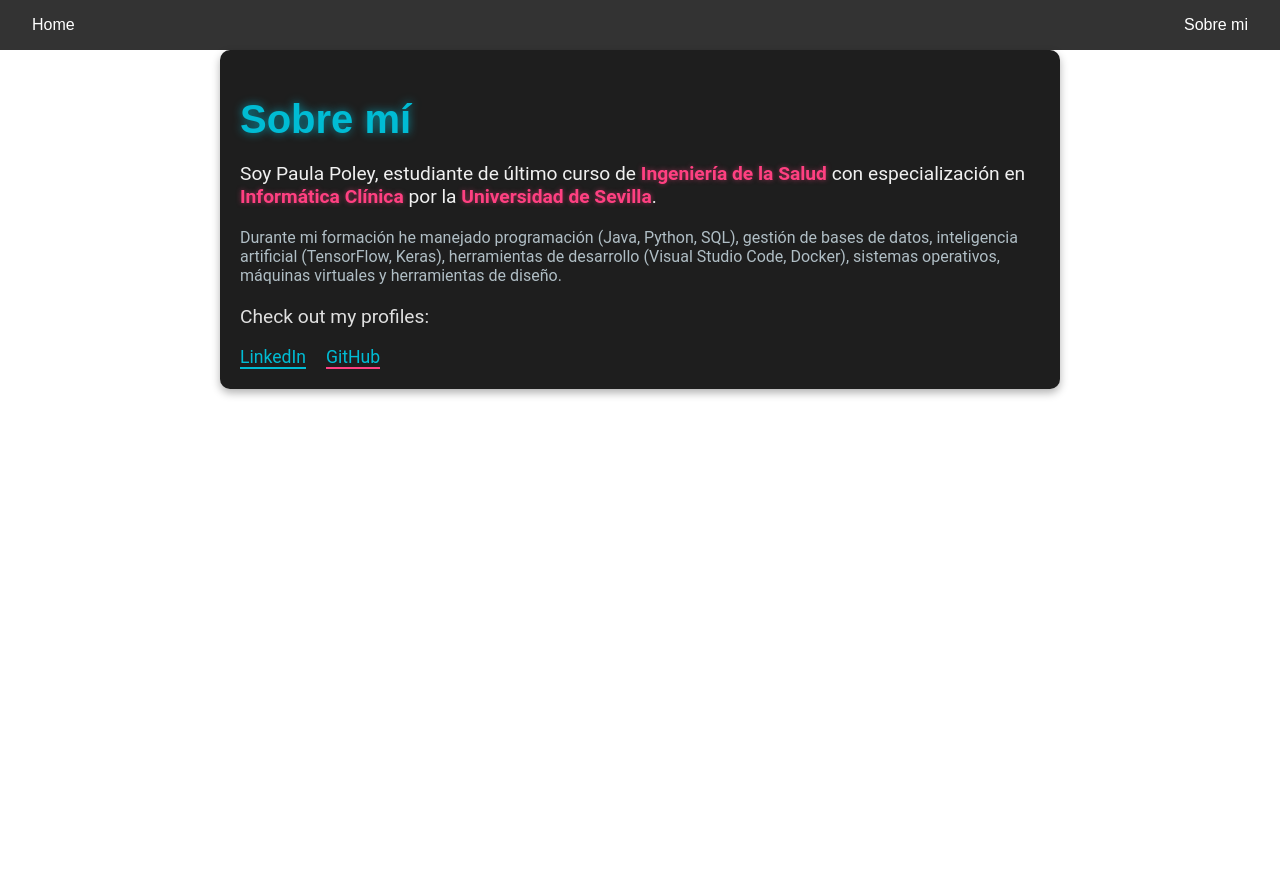
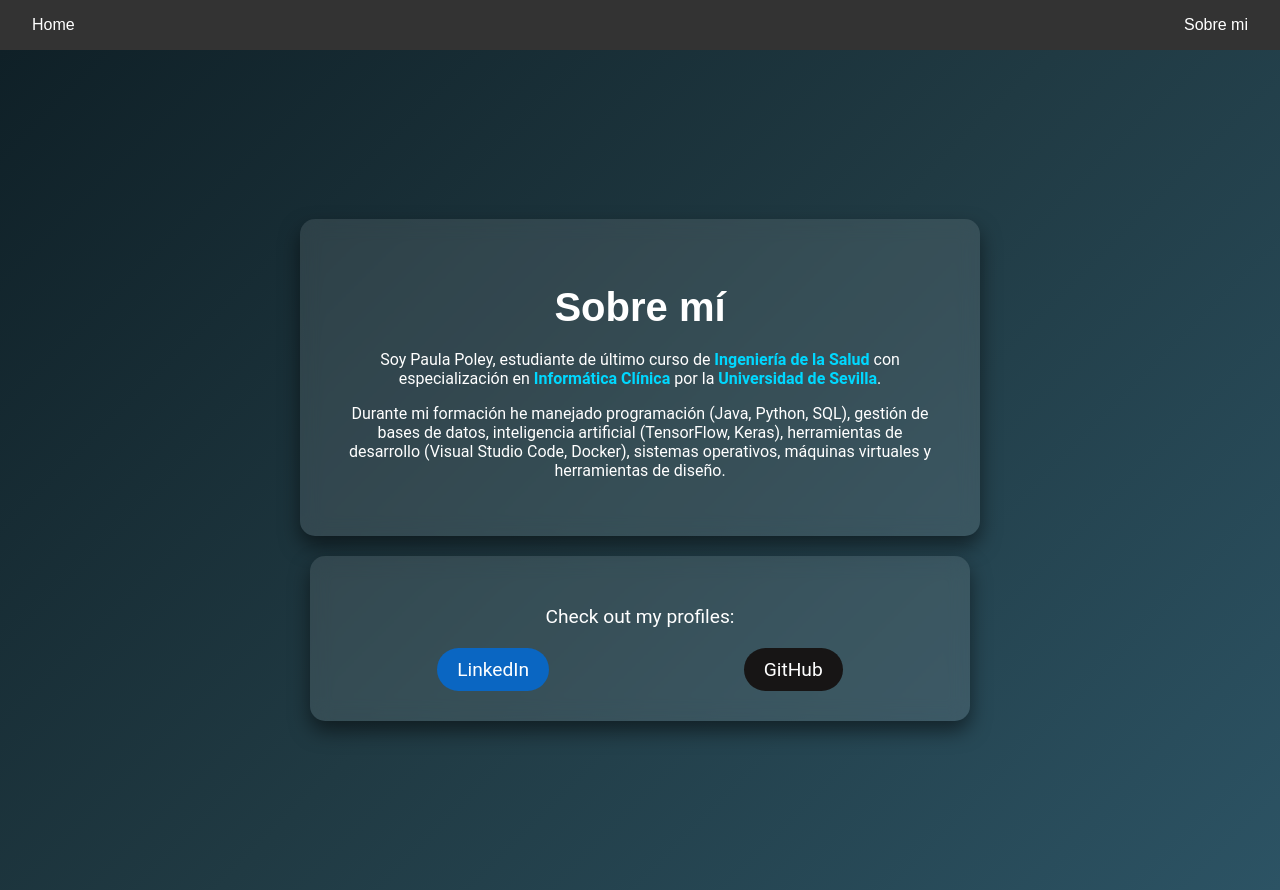
Before and after one commit to paulapoley/portfoliopaulapoley, a React (Create React App) app: page /about in a window 1280 px wide. Before the commit the page ends 800 px from the top, so only its background shows below. Built offline with nearby package versions, Linux system fonts and the light colour scheme.

Commit message:
Update About.css

```diff
--- a/src/pages/About.css
+++ b/src/pages/About.css
@@ -1,81 +1,92 @@
-/* General styles for the about-container */
 .about-container {
+  display: flex;
+  flex-direction: column;
+  justify-content: center;
+  align-items: center;
+  height: 100vh;
+  background: linear-gradient(135deg, #0f2027 0%, #203a43 50%, #2c5364 100%);
   padding: 20px;
-  max-width: 800px;
-  margin: 0 auto;
-  background-color: #1e1e1e; /* Dark background for a tech look */
-  color: #f0f0f0; /* Light text color for contrast */
-  border-radius: 10px; /* Rounded corners for a modern look */
-  box-shadow: 0 4px 8px rgba(0, 0, 0, 0.3); /* Subtle shadow for depth */
+  color: #ffffff;
+  font-family: 'Roboto', sans-serif;
 }
 
-/* Title style */
-.about-title {
-  font-size: 2.5em; /* Larger title for emphasis */
+.about-content {
+  text-align: center;
+  background: rgba(255, 255, 255, 0.1);
+  backdrop-filter: blur(10px);
+  padding: 40px;
+  border-radius: 15px;
+  box-shadow: 0 10px 20px rgba(0, 0, 0, 0.5);
+  max-width: 600px;
+  width: 100%;
   margin-bottom: 20px;
-  font-family: 'Orbitron', sans-serif; /* Futuristic font */
-  color: #00bcd4; /* Teal color for a tech vibe */
-  text-shadow: 0 0 10px rgba(0, 188, 212, 0.7); /* Glow effect */
 }
 
-/* Intro paragraph style */
-.about-intro {
+.about-title {
+  font-size: 2.5rem;
+  color: #FFFFFF;
   margin-bottom: 20px;
-  font-size: 1.2em;
-  font-family: 'Roboto', sans-serif; /* Modern, clean font */
+  font-family: 'Orbitron', sans-serif;
 }
 
-/* Details paragraph style */
-.about-details {
-  font-size: 1em;
-  font-family: 'Roboto', sans-serif;
-  color: #b0bec5; /* Slightly lighter text color for details */
+.about-text {
+  font-size: 1.2rem;
+  color: #f1f1f1;
+  margin-bottom: 30px;
 }
 
-/* Highlight style for important text */
 .highlight {
+  color: #00d8ff;
   font-weight: bold;
-  color: #ff4081; /* Bright pink for highlighting */
-  text-shadow: 0 0 5px rgba(255, 64, 129, 0.5); /* Subtle glow effect */
 }
 
-/* Links container style */
 .about-links-container {
-  margin-top: 20px;
+  text-align: center;
+  background: rgba(255, 255, 255, 0.1);
+  backdrop-filter: blur(10px);
+  padding: 30px;
+  border-radius: 15px;
+  box-shadow: 0 10px 20px rgba(0, 0, 0, 0.5);
+  max-width: 600px;
+  width: 100%;
 }
 
-/* Links intro style */
 .about-links-intro {
-  font-size: 1.2em;
-  font-family: 'Roboto', sans-serif;
-  color: #e0e0e0; /* Light color for the intro text */
+  font-size: 1.2rem;
+  margin-bottom: 20px;
+  color: #ffffff;
 }
 
-/* Style for links */
 .about-links {
   display: flex;
-  gap: 20px;
+  justify-content: space-around;
 }
 
 .about-link {
+  padding: 10px 20px;
   text-decoration: none;
-  font-size: 1.1em;
-  font-family: 'Roboto', sans-serif;
-  color: #00bcd4; /* Matching link color with title */
-  transition: color 0.3s, text-shadow 0.3s;
+  font-size: 1.2rem;
+  border-radius: 30px;
+  color: white;
+  transition: background-color 0.3s ease, transform 0.3s ease;
 }
 
-/* Hover effect for links */
 .about-link:hover {
-  color: #ff4081; /* Change color on hover */
-  text-shadow: 0 0 10px rgba(255, 64, 129, 0.7); /* Glow effect on hover */
+  transform: scale(1.1);
 }
 
-/* Specific styles for LinkedIn and GitHub links */
 .linkedin {
-  border-bottom: 2px solid #00bcd4; /* Underline effect for LinkedIn */
+  background-color: #0a66c2;
+}
+
+.linkedin:hover {
+  background-color: #084a90;
 }
 
 .github {
-  border-bottom: 2px solid #ff4081; /* Underline effect for GitHub */
+  background-color: #171515;
 }
+
+.github:hover {
+  background-color: #0d0d0d;
+}
```
